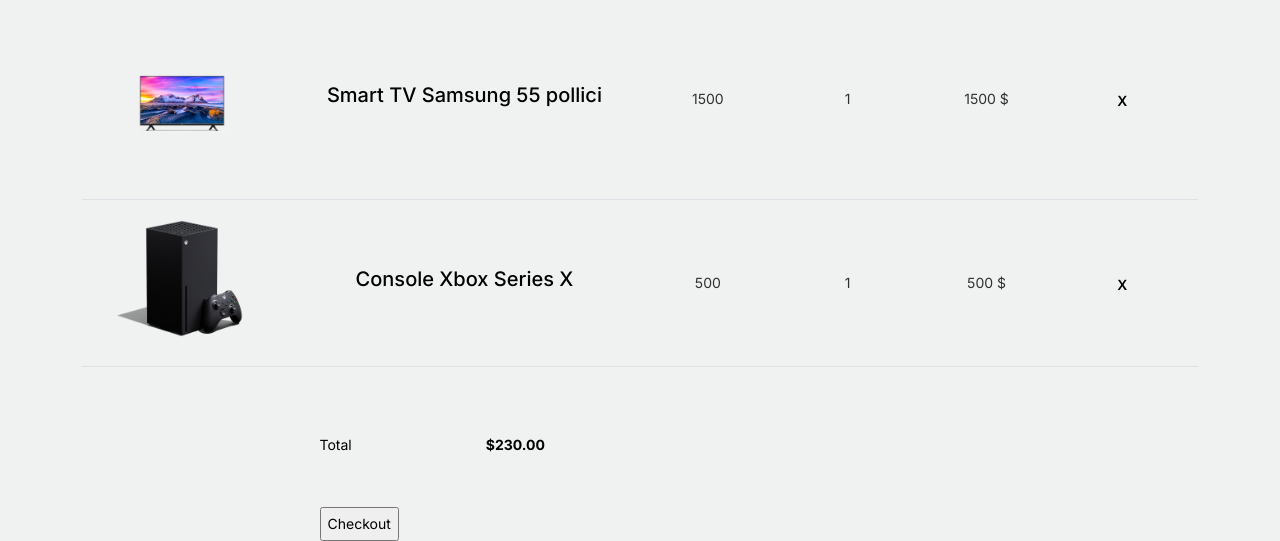
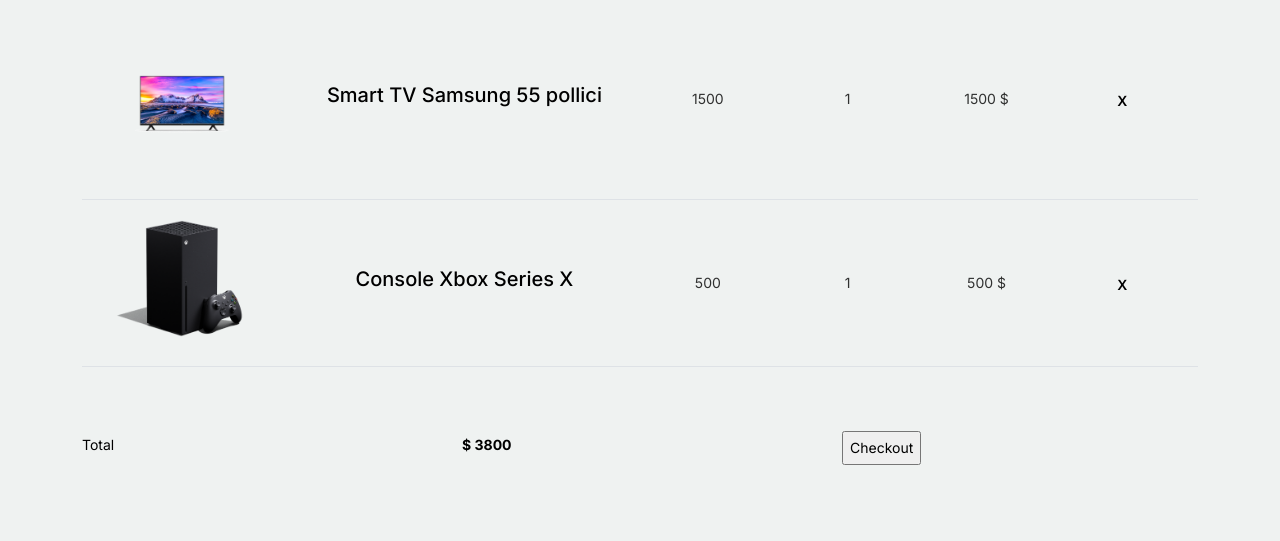
Before and after one commit to BmmNdr/eCommerce, a PHP site: page /carrello.php in a window 1280 px wide. Shown: the part 855-1396 px from the top of the page. After the commit the page ends 1320 px from the top, so only its background shows below. Run offline with PHP 8.4, Linux system fonts and the light colour scheme; the visitor is signed in with stand-in values (Sample User, id 1); data comes from the database, SQL or seed files in the repository.

Commit message:
Finished 'carrello.php'

```diff
--- a/carrello.php
+++ b/carrello.php
@@ -1,6 +1,10 @@
 <?php
+session_start();
 
-session_start();
+if(!isset($_SESSION["username"])){
+header("Location: shop.php");
+}
+
 require_once "entity/CCarrello.php";
 
 $carrello = new Carrello($_SESSION['IDCarrello'], $_SESSION['IDUtente']);
@@ -15,6 +19,7 @@
 		<!-- Bootstrap CSS -->
 		<link href="css/bootstrap.min.css" rel="stylesheet">
 		<link href="https://cdnjs.cloudflare.com/ajax/libs/font-awesome/6.0.0-beta3/css/all.min.css" rel="stylesheet">
+		<script src="https://ajax.googleapis.com/ajax/libs/jquery/3.7.1/jquery.min.js"></script>
 		<link href="css/tiny-slider.css" rel="stylesheet">
 		<link href="css/style.css" rel="stylesheet">
 		<title>Cart</title>
@@ -26,11 +31,14 @@
 
 		<?php require_once "entity/CHero.php"; echo Hero::normalHero("Cart"); ?>
 
+		<div id="grid">
         <?php echo $carrello->out(); ?>
+		</div>
 
 		<script src="js/bootstrap.bundle.min.js"></script>
 		<script src="js/tiny-slider.js"></script>
 		<script src="js/custom.js"></script>
+		<script src="js/carrello.js"></script>
 	</body>
 
 </html>
--- a/entity/CCarrello.php
+++ b/entity/CCarrello.php
@@ -3,11 +3,14 @@
 require_once "entity/connection.php";
 require_once "entity/CProduct.php";
 
-class Carrello {
+class Carrello
+{
 
   public $prodotti;
   public $idCarrello;
   public $idUtente;
+
+  public $totale;
 
   public function __construct($idCarrello, $idUtente)
   {
@@ -15,12 +18,19 @@
     $this->idUtente = $idUtente;
 
     $this->prodotti = Product::fromIdCarrello($idCarrello);
+
+    $this->totale = 0;
+
+    foreach ($this->prodotti as $product) {
+      $this->totale += $product->prezzo * $product->quantita;
+    }
   }
 
-    public function out(){
+  public function out()
+  {
     $string = '<div class="container">
               <div class="row mb-5">
-                <form class="col-md-12" method="post">
+                <div class="col-md-12">
                   <div class="site-blocks-table">
                     <table class="table">
                       <thead>
@@ -38,28 +48,18 @@
       $string .= $prodotto->outCart();
     }
 
-                      $string .= '</tbody></table></div></form></div>
-
+    $string .= '</tbody></table></div></div></div>
               <div class="row">
-                <div class="col-md-6 pl-5">
-                  <div class="row justify-content-end">
-                    <div class="col-md-7">
-                      <div class="row mb-5">
-                        <div class="col-md-6">
+                        <div class="col-md-4">
                           <span class="text-black">Total</span>
                         </div>
-                        <div class="col-md-6 text-right">
-                          <strong class="text-black">$230.00</strong>
+                        <div class="col-md-4 text-right">
+                          <strong class="text-black">$ ' . $this->totale . '</strong>
                         </div>
-                      </div>
-
-                      <div class="row">
+                        <div class="col-md-4 text-right">
                         <form action="checkout.php"  class="col-md-12">
                           <input type="submit" value="Checkout">
                         </form>
-                      </div>
-                    </div>
-                  </div>
                         </div>
                     </div>
                   </div>
--- a/entity/CProduct.php
+++ b/entity/CProduct.php
@@ -41,7 +41,7 @@
 
         $products = [];
         foreach ($new as $record) {
-            array_push($products, new Product($record['ID'], $record['nome'], $record['descrizione'], $record['prezzo'], $record['quantita'], $record['dataAggiunta']));
+            array_push($products, new Product($record['IDProdotto'], $record['nome'], $record['descrizione'], $record['prezzo'], $record['quantita'], $record['dataAggiunta']));
         }
 
         return $products;
@@ -129,7 +129,7 @@
                           </td><td>' . $this->prezzo . '</td>
                           <td>' . $this->quantita . '</td>
                           <td>' . $totale . ' $</td>
-                          <td><a href="#" class="btn btn-black btn-sm">X</a></td>
+                          <td><a href="remove.php?ID=' . $this->ID . '" class="btn btn-black btn-sm">X</a></td>
                         </tr>';
 
         return $string;
```
Also changed, not shown: remove.php (added, +14 -0 lines). Lines whose indentation alone changed are shown as unchanged.
